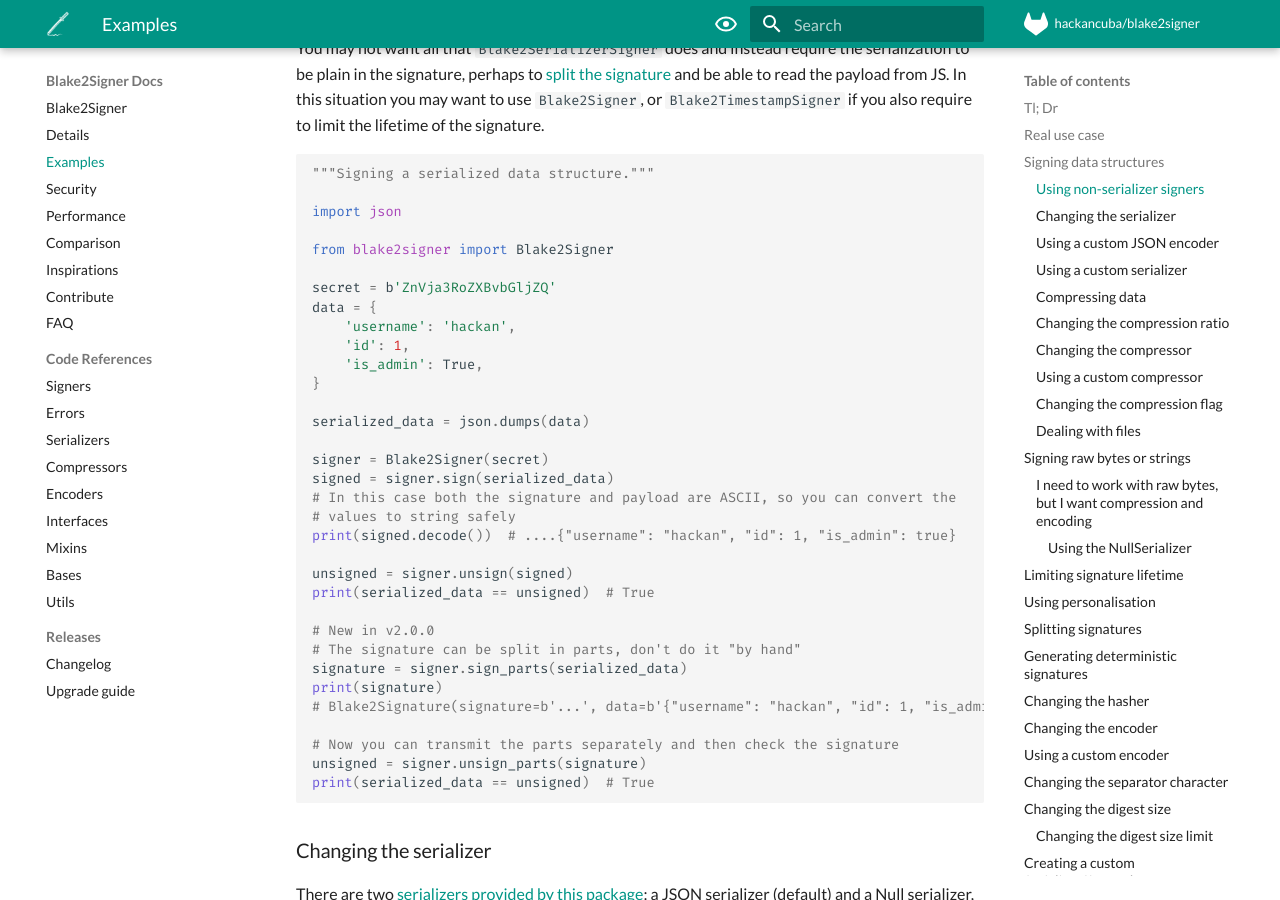
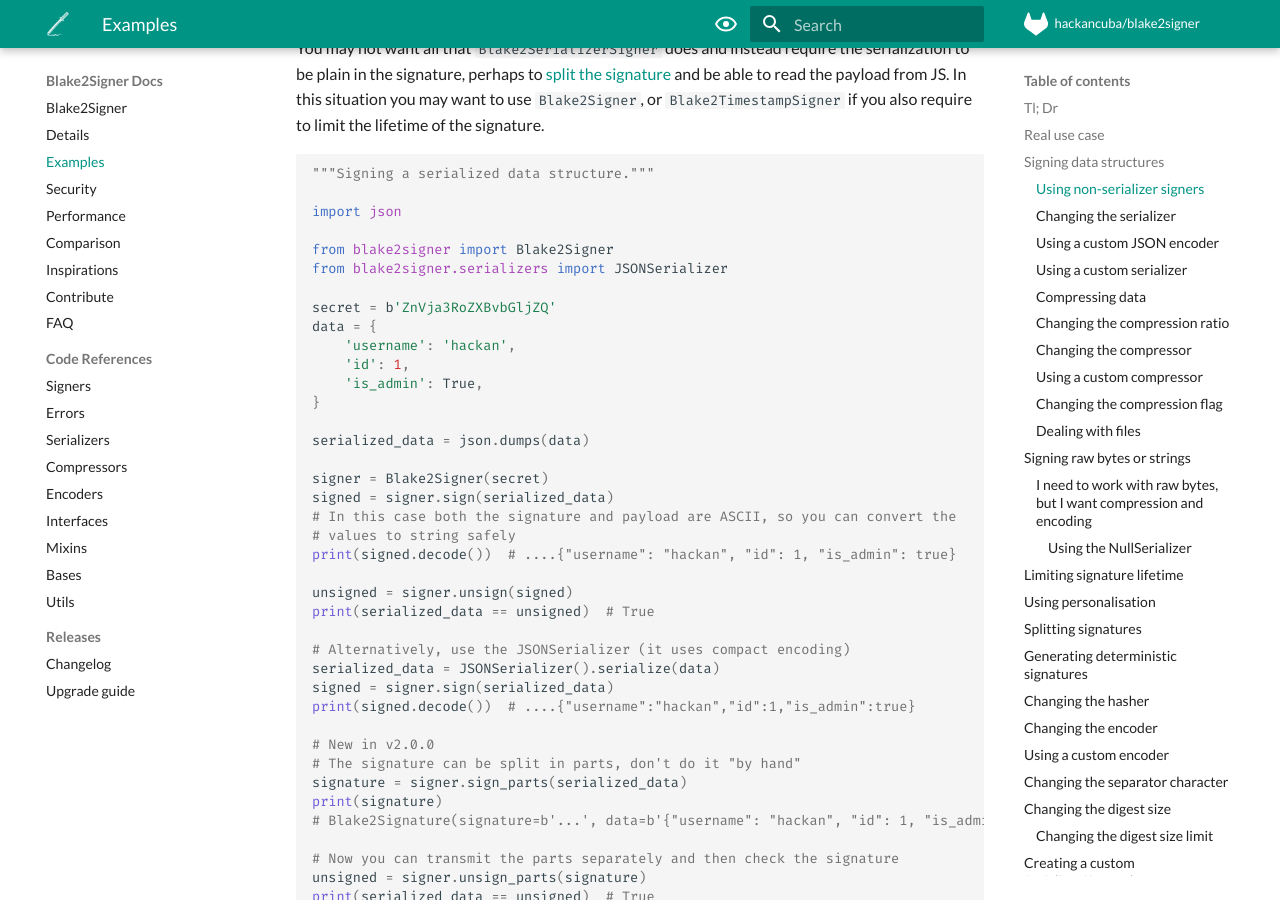
Before and after one commit to HacKanCuBa/blake2signer, an MkDocs documentation site: the page built from docs/examples.md, in a window 1280 px wide and 900 px high, scrolled down 3887 px. Built offline with MkDocs 1.6.1 and Material for MkDocs 9.7.7, drawn with Linux system fonts in a browser that asks for light colours; comment, search, counter and statistics services are not loaded.

Commit message:
:memo: Use JSONSerializer instead of json in example
Additionally, remove unneded spaces from docs.

```diff
--- a/docs/examples.md
+++ b/docs/examples.md
@@ -179,6 +179,7 @@ You may not want all that `Blake2SerializerSigner` does and instead require the
 import json
 
 from blake2signer import Blake2Signer
+from blake2signer.serializers import JSONSerializer
 
 secret = b'ZnVja3RoZXBvbGljZQ'
 data = {
@@ -197,6 +198,11 @@ print(signed.decode())  # ....{"username": "hackan", "id": 1, "is_admin": true}
 
 unsigned = signer.unsign(signed)
 print(serialized_data == unsigned)  # True
+
+# Alternatively, use the JSONSerializer (it uses compact encoding)
+serialized_data = JSONSerializer().serialize(data)
+signed = signer.sign(serialized_data)
+print(signed.decode())  # ....{"username":"hackan","id":1,"is_admin":true}
 
 # New in v2.0.0
 # The signature can be split in parts, don't do it "by hand"
```
Also changed, not shown: docs/details.md (line endings or trailing spaces), docs/performance.md (line endings or trailing spaces).
